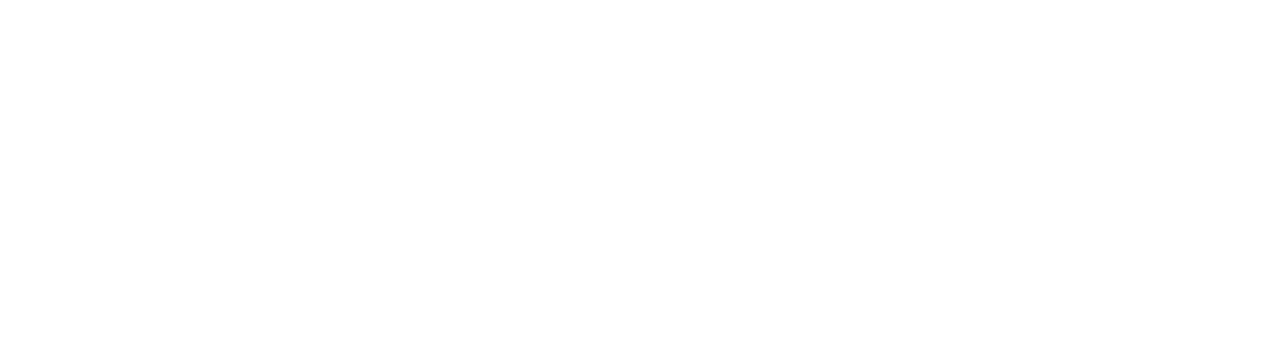
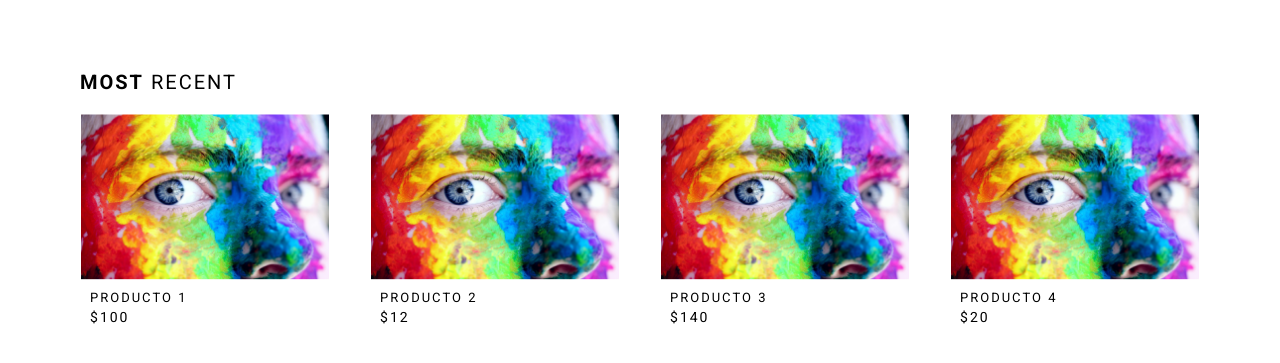
Before and after one commit to FacuBelli/API-Grupo11, a React (Vite) app: page /gallery in a window 1280 px wide. Shown: the part 723-1086 px from the top of the page. Before the commit the page ends 800 px from the top, so only its background shows below. Built offline with nearby package versions, Linux system fonts and the light colour scheme.

Commit message:
Gallery "Most Recent"

```diff
--- a/src/pages/Gallery/index.tsx
+++ b/src/pages/Gallery/index.tsx
@@ -83,6 +83,20 @@
           ))}
         </Slider>
       </section>
+      <section className={styles.popular}>
+        <h2 className={styles.popularTitle}><span>MOST</span> RECENT</h2>
+        <Slider>
+          {products.map((item, i) => (
+            <ArtworkCard
+              id={item.id}
+              title={item.title}
+              price={item.price}
+              image={item.url}
+              key={i}
+            />
+          ))}
+        </Slider>
+      </section>
     </main>
   )
 }
```
